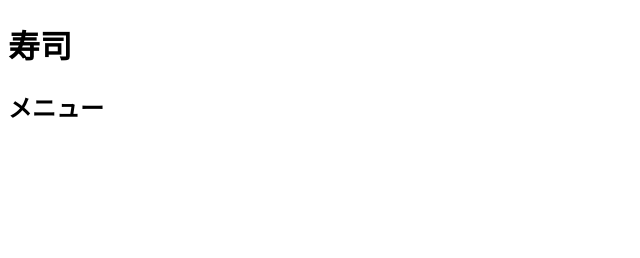
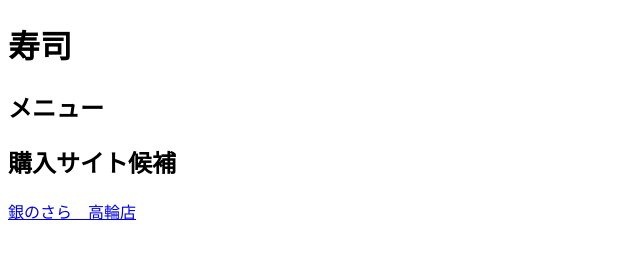
Before and after one commit to yudai-ez/github_study, a plain HTML site: page index.html in a window 1280 px wide. Shown: the whole page, without its empty margins (0-640 px from the left). Drawn offline with Linux system fonts and the light colour scheme.

Commit message:
購入サイト候補を追加

```diff
--- a/index.html
+++ b/index.html
@@ -8,5 +8,7 @@
   <body>
     <h1>寿司</h1>
     <h2>メニュー</h2>
+    <h2>購入サイト候補</h2>
+    <a href="http://www.ginsara.jp/store/takanawa_detail.html">銀のさら　高輪店</a>
   </body>
 </html>
```
